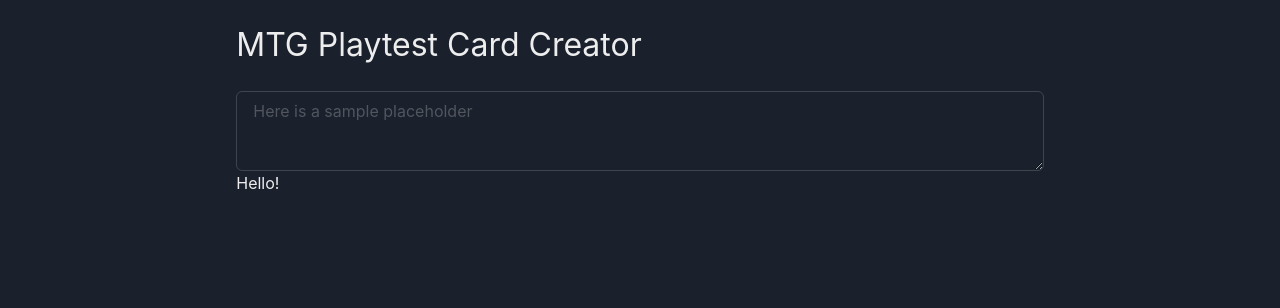
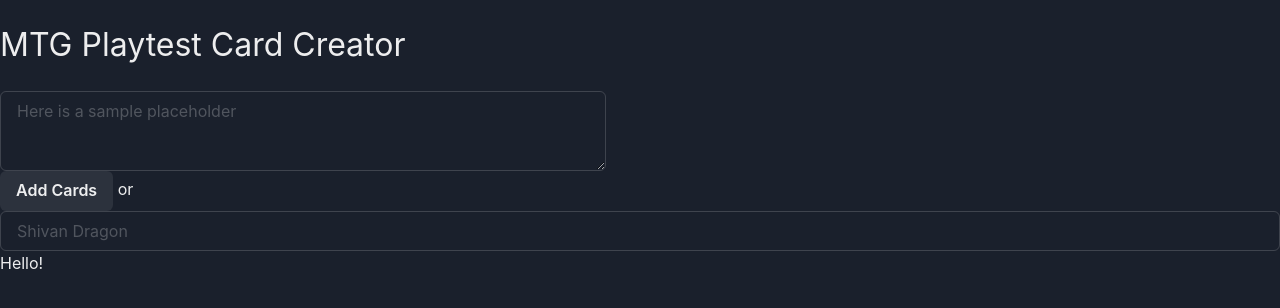
Before and after one commit to Joshua-Beatty/MTG-Playtest-Card-Creator, a React (Vite) app: page / in a window 1280 px wide. Shown: the top 308 px of the page. Built offline with nearby package versions, Linux system fonts and the light colour scheme.

Commit message:
adding styles

```diff
--- a/src/App.css
+++ /dev/null
@@ -1,5 +0,0 @@
-.mainContainer {
-  width: min(90%, 80ch);
-  margin-left: auto;
-  margin-right: auto;
-}
--- /dev/null
+++ b/src/App.module.css
@@ -0,0 +1,4 @@
+.mainContainer {
+  width: min(100% - 4 rem, 80ch);
+  margin-inline: auto;
+}
--- a/src/App.tsx
+++ b/src/App.tsx
@@ -1,14 +1,17 @@
 import { useState } from 'react'
-import './App.css'
-import { Textarea } from '@chakra-ui/react'
+import classes from './App.module.css'
+import { Button, Input, Textarea } from '@chakra-ui/react'
 
 function App() {
   const [text, setText] = useState("");
 
   return (
-    <div className="mainContainer">
+    <div className={classes.mainContainer}>
       <h1>MTG Playtest Card Creator</h1>
-      <Textarea placeholder='Here is a sample placeholder' onChange={(x)=>setText(x.target.value)} />
+      <Textarea  maxW="90%" width="60ch" placeholder='Here is a sample placeholder' onChange={(x)=>setText(x.target.value)} />
+      <div>
+        <Button>Add Cards</Button> or <Input placeholder="Shivan Dragon"></Input>
+      </div>
       <div>Hello{!!text  ? ` ${text}` : "" }!</div>
     </div>
   )
```
